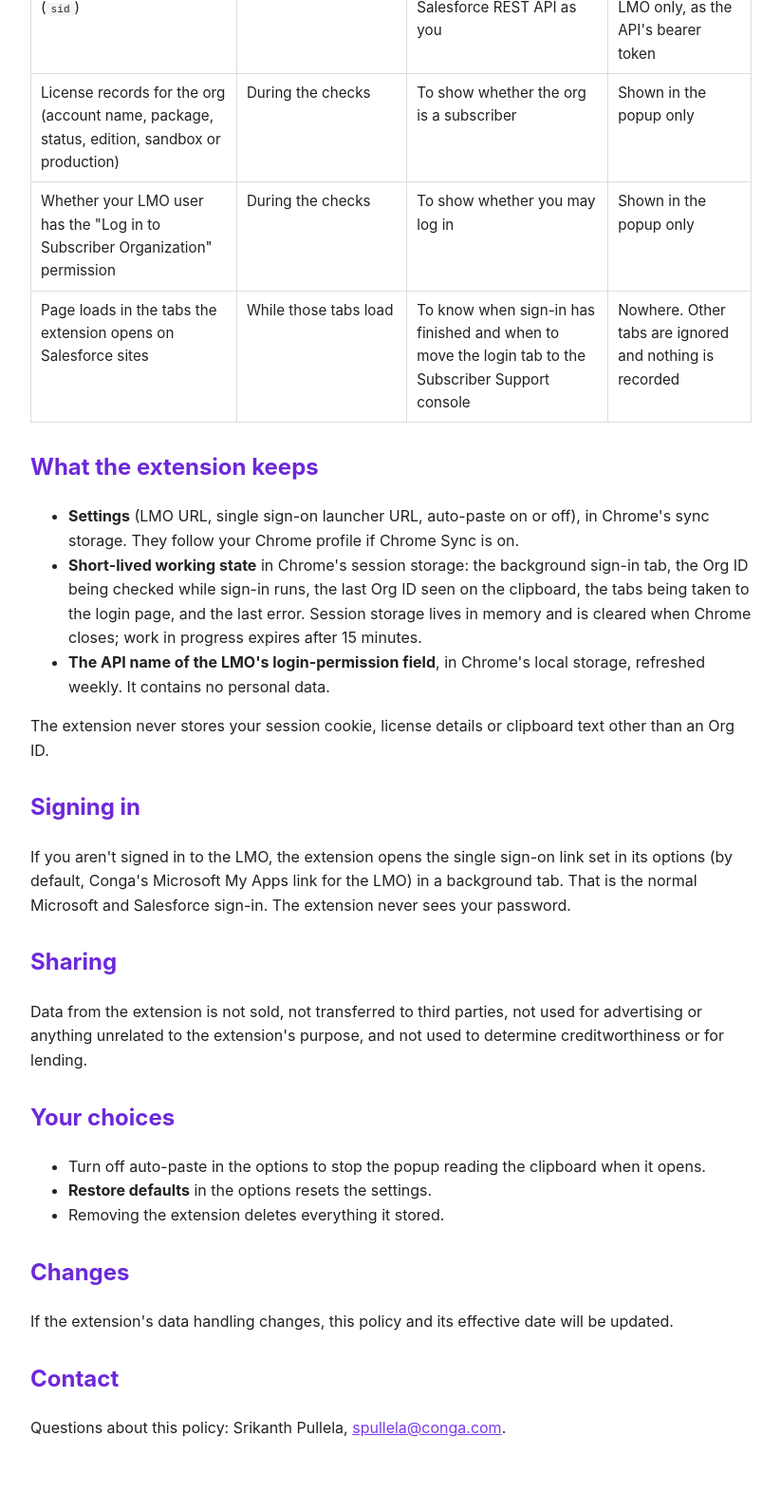
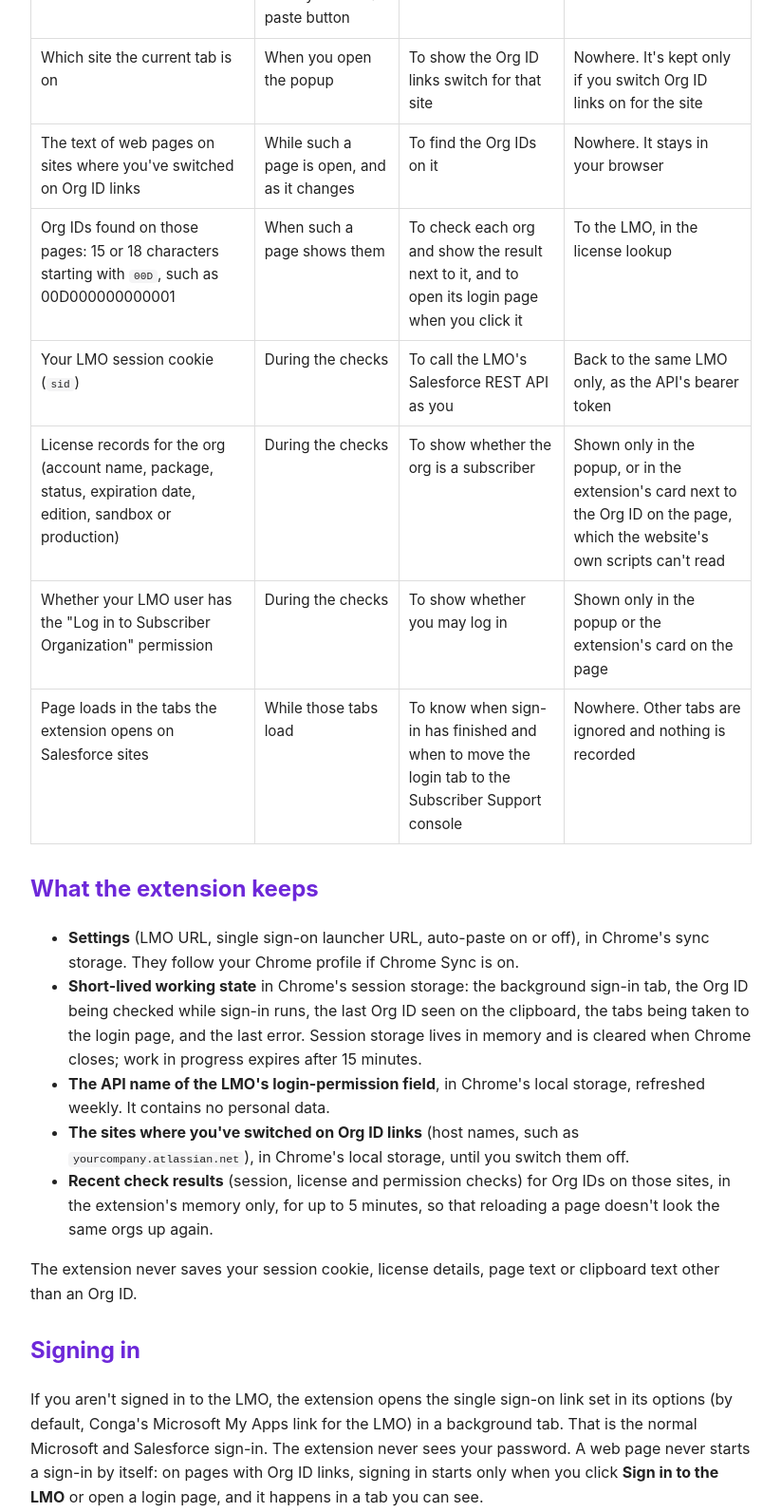
Before and after one commit to srikanthpullela/splec-privacy, a plain HTML site: page conga-support-toolkit.html in a window 1280 px wide. Shown: the part 836-2428 px from the top of the page at 95% size, without its empty margins (228-1051 px from the left). Before the commit the page ends 2392 px from the top, so only its background shows below. Drawn offline with Linux system fonts and the light colour scheme.

Commit message:
Update Conga Support Toolkit privacy policy for Org ID links
Version 0.3.0 adds Org ID links: on sites the user switches on, the extension reads the page text to find Org IDs, sends only those IDs to the LMO, and shows each org's status next to it. The policy now covers the page text, the Org IDs found, the list of switched-on sites, the short-lived check cache, and how to switch a site off.

Co-authored-by: Copilot App <223556219+Copilot@users.noreply.github.com>

```diff
--- a/conga-support-toolkit.html
+++ b/conga-support-toolkit.html
@@ -19,13 +19,14 @@
 </head>
 <body>
 <h1>Conga Support Toolkit privacy policy</h1>
-<p class="muted">Effective October 16, 2026</p>
+<p class="muted">Effective October 27, 2026</p>
 
-<p>Conga Support Toolkit is a Chrome extension for Conga's support team. It takes a support engineer from a Salesforce Org ID to that org's Subscriber Support login page in Conga's License Management Org (LMO). This policy explains what the extension reads, where that data goes and what it keeps.</p>
+<p>Conga Support Toolkit is a Chrome extension for Conga's support team. It takes a support engineer from a Salesforce Org ID to that org's Subscriber Support login page in Conga's License Management Org (LMO). On websites the engineer chooses, it also shows next to each Org ID on the page whether the org is valid. This policy explains what the extension reads, where that data goes and what it keeps.</p>
 
 <h2>In short</h2>
 <ul>
   <li>The extension sends data only to the Salesforce org set as the LMO in its options (by default <code>https://apttus2.my.salesforce.com</code>), using the session you already have there.</li>
+  <li>It reads web pages only on sites where you switch on Org ID links, and only to find Org IDs. The page text stays in your browser; only the Org IDs go to the LMO.</li>
   <li>It has no analytics, tracking, advertising or remote code.</li>
   <li>It doesn't sell or share data with anyone.</li>
 </ul>
@@ -39,9 +40,12 @@
   <tbody>
     <tr><td>The Org ID you paste or type</td><td>When you use the popup</td><td>To check the org and open its login page</td><td>To the LMO, in the license lookup</td></tr>
     <tr><td>Clipboard text</td><td>When the popup opens (auto-paste, which you can turn off) or when you click a paste button</td><td>To fill in a copied Org ID</td><td>Nowhere. Text that isn't an Org ID is discarded at once</td></tr>
+    <tr><td>Which site the current tab is on</td><td>When you open the popup</td><td>To show the Org ID links switch for that site</td><td>Nowhere. It's kept only if you switch Org ID links on for the site</td></tr>
+    <tr><td>The text of web pages on sites where you've switched on Org ID links</td><td>While such a page is open, and as it changes</td><td>To find the Org IDs on it</td><td>Nowhere. It stays in your browser</td></tr>
+    <tr><td>Org IDs found on those pages: 15 or 18 characters starting with <code>00D</code>, such as 00D000000000001</td><td>When such a page shows them</td><td>To check each org and show the result next to it, and to open its login page when you click it</td><td>To the LMO, in the license lookup</td></tr>
     <tr><td>Your LMO session cookie (<code>sid</code>)</td><td>During the checks</td><td>To call the LMO's Salesforce REST API as you</td><td>Back to the same LMO only, as the API's bearer token</td></tr>
-    <tr><td>License records for the org (account name, package, status, edition, sandbox or production)</td><td>During the checks</td><td>To show whether the org is a subscriber</td><td>Shown in the popup only</td></tr>
-    <tr><td>Whether your LMO user has the "Log in to Subscriber Organization" permission</td><td>During the checks</td><td>To show whether you may log in</td><td>Shown in the popup only</td></tr>
+    <tr><td>License records for the org (account name, package, status, expiration date, edition, sandbox or production)</td><td>During the checks</td><td>To show whether the org is a subscriber</td><td>Shown only in the popup, or in the extension's card next to the Org ID on the page, which the website's own scripts can't read</td></tr>
+    <tr><td>Whether your LMO user has the "Log in to Subscriber Organization" permission</td><td>During the checks</td><td>To show whether you may log in</td><td>Shown only in the popup or the extension's card on the page</td></tr>
     <tr><td>Page loads in the tabs the extension opens on Salesforce sites</td><td>While those tabs load</td><td>To know when sign-in has finished and when to move the login tab to the Subscriber Support console</td><td>Nowhere. Other tabs are ignored and nothing is recorded</td></tr>
   </tbody>
 </table>
@@ -52,11 +56,13 @@
   <li><strong>Settings</strong> (LMO URL, single sign-on launcher URL, auto-paste on or off), in Chrome's sync storage. They follow your Chrome profile if Chrome Sync is on.</li>
   <li><strong>Short-lived working state</strong> in Chrome's session storage: the background sign-in tab, the Org ID being checked while sign-in runs, the last Org ID seen on the clipboard, the tabs being taken to the login page, and the last error. Session storage lives in memory and is cleared when Chrome closes; work in progress expires after 15 minutes.</li>
   <li><strong>The API name of the LMO's login-permission field</strong>, in Chrome's local storage, refreshed weekly. It contains no personal data.</li>
+  <li><strong>The sites where you've switched on Org ID links</strong> (host names, such as <code>yourcompany.atlassian.net</code>), in Chrome's local storage, until you switch them off.</li>
+  <li><strong>Recent check results</strong> (session, license and permission checks) for Org IDs on those sites, in the extension's memory only, for up to 5 minutes, so that reloading a page doesn't look the same orgs up again.</li>
 </ul>
-<p>The extension never stores your session cookie, license details or clipboard text other than an Org ID.</p>
+<p>The extension never saves your session cookie, license details, page text or clipboard text other than an Org ID.</p>
 
 <h2>Signing in</h2>
-<p>If you aren't signed in to the LMO, the extension opens the single sign-on link set in its options (by default, Conga's Microsoft My Apps link for the LMO) in a background tab. That is the normal Microsoft and Salesforce sign-in. The extension never sees your password.</p>
+<p>If you aren't signed in to the LMO, the extension opens the single sign-on link set in its options (by default, Conga's Microsoft My Apps link for the LMO) in a background tab. That is the normal Microsoft and Salesforce sign-in. The extension never sees your password. A web page never starts a sign-in by itself: on pages with Org ID links, signing in starts only when you click <strong>Sign in to the LMO</strong> or open a login page, and it happens in a tab you can see.</p>
 
 <h2>Sharing</h2>
 <p>Data from the extension is not sold, not transferred to third parties, not used for advertising or anything unrelated to the extension's purpose, and not used to determine creditworthiness or for lending.</p>
@@ -64,6 +70,7 @@
 <h2>Your choices</h2>
 <ul>
   <li>Turn off auto-paste in the options to stop the popup reading the clipboard when it opens.</li>
+  <li>Switch Org ID links off for a site in the popup, or remove the site under <strong>Org ID links</strong> in the options. The extension then stops reading that site and gives back its access to it. Taking the access away in Chrome's own settings for the extension does the same.</li>
   <li><strong>Restore defaults</strong> in the options resets the settings.</li>
   <li>Removing the extension deletes everything it stored.</li>
 </ul>
```
